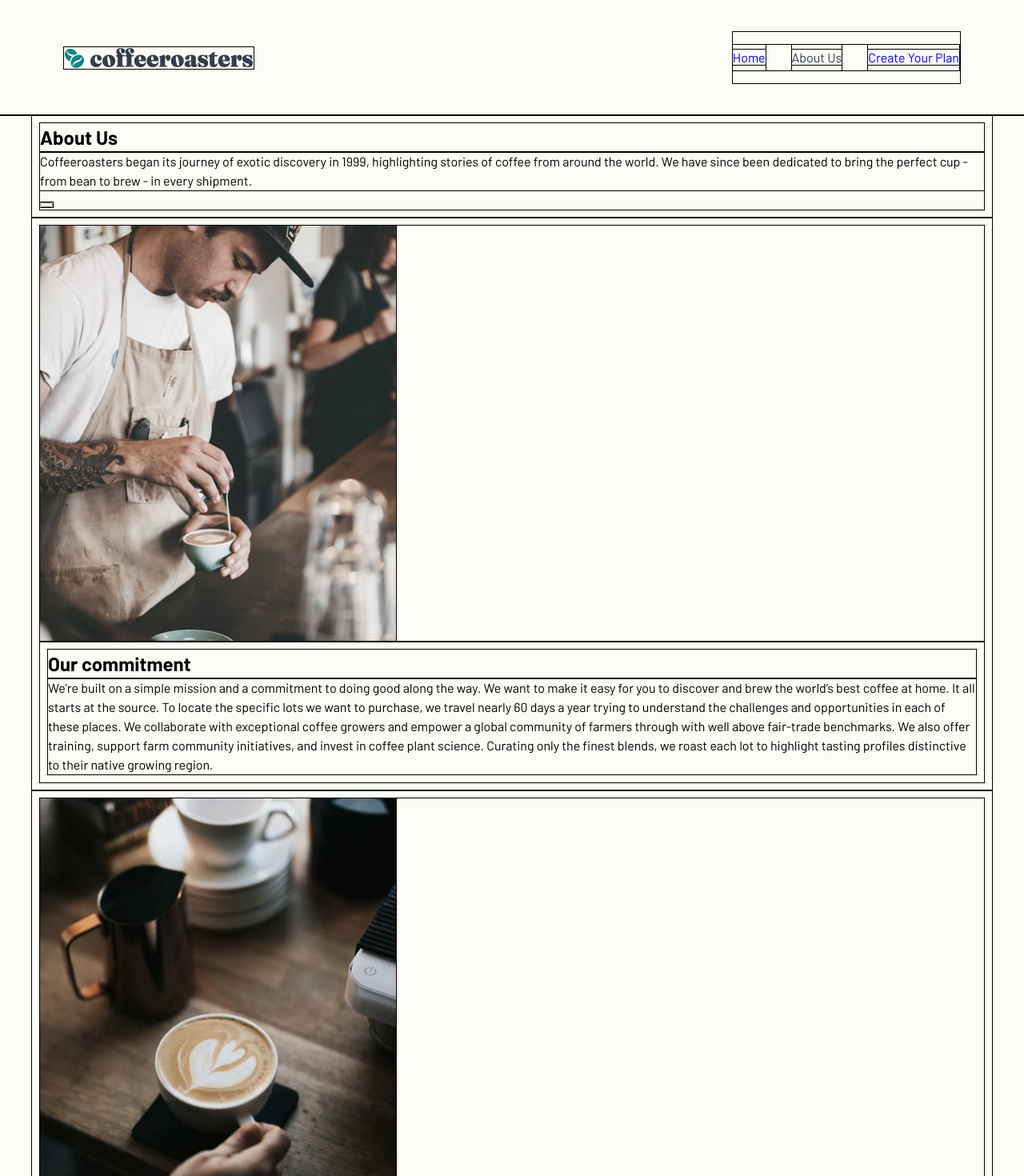
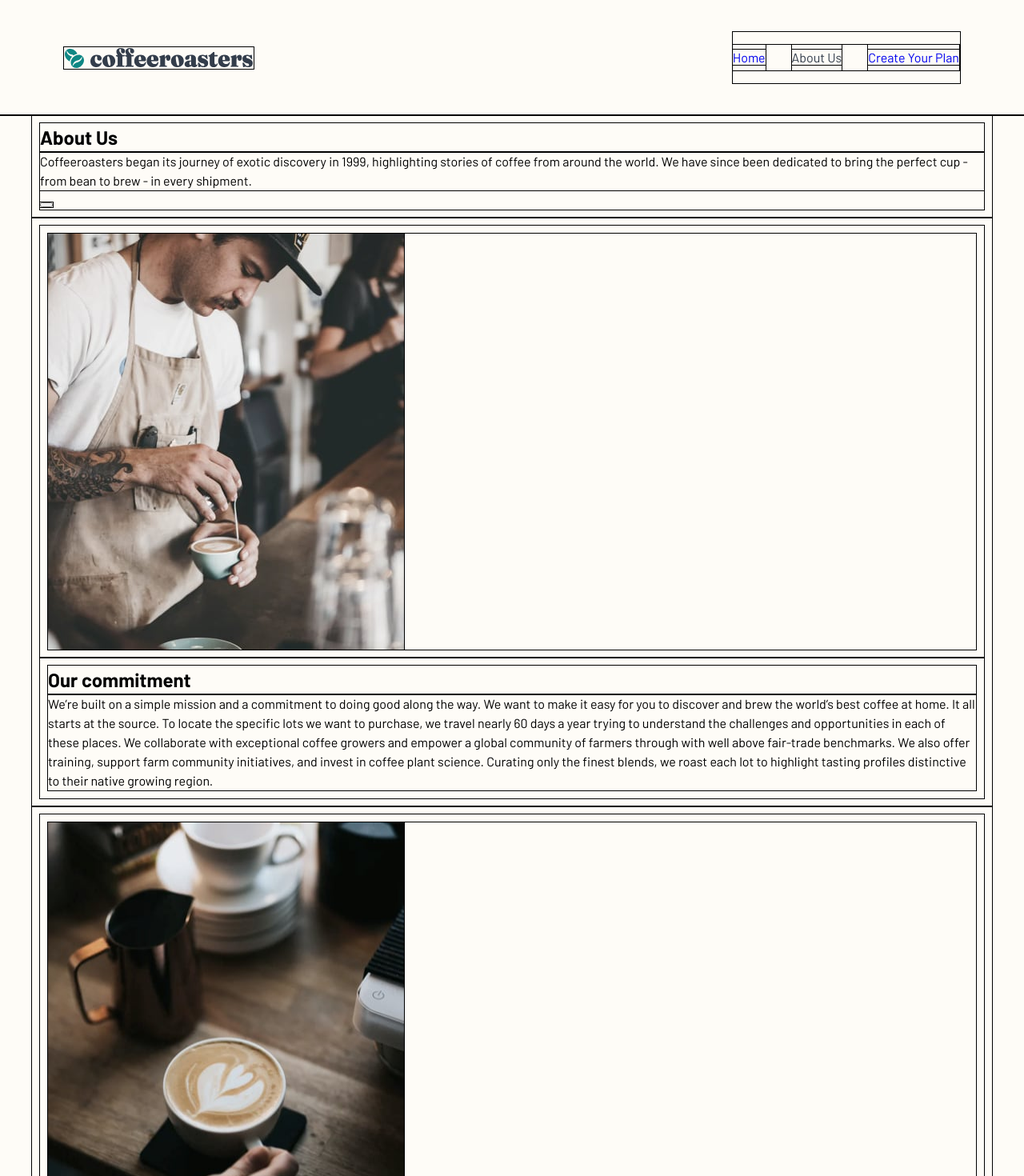
Before and after one commit to tlanettepollard/FEM-CoffeeRoasters-Subscription-Site-TLP, a React (Vite) app: page /about in a window 1280 px wide. Shown: the top 1470 px of the page at 80% size. Built offline with nearby package versions, Linux system fonts and the light colour scheme.

Commit message:
Updates
Signed-off-by: T. Lanette <TLPollard4516@gmail.com>

```diff
--- a/src/components/About/AboutCommit.jsx
+++ b/src/components/About/AboutCommit.jsx
@@ -5,7 +5,7 @@ export function AboutCommitment() {
         <section className='commit container'>
             {Commitment.map(commitItem => {
                 return <div key={commitItem.id} className='commit__item'>
-                    <div className='commit__image__container'>
+                    <div className='commit__image__container container'>
                         <picture>
                             <source media='(min-width: 1200px)' srcSet={commitItem.imgUrl.desktop} width='445' height='520' />
                             <source media='(min-width: 768px)' srcSet={commitItem.imgUrl.tablet} width='286' height='400' />
--- a/src/components/About/AboutQuality.jsx
+++ b/src/components/About/AboutQuality.jsx
@@ -5,7 +5,7 @@ export function AboutQuality() {
         <section className='quality container'>
             {Quality.map(qualityItem => {
                 return <li key={qualityItem.id} className='quality__item'>
-                    <div className='quality__image__container'>
+                    <div className='quality__image__container container'>
                         <picture className='quality__picture'>
                             <source media='(min-width: 1200px)' srcSet={qualityItem.imgUrl.desktop} width='445' height='493' />
                             <source media='(min-width: 768px)' srcSet={qualityItem.imgUrl.tablet} width='565' height='320' />
```
